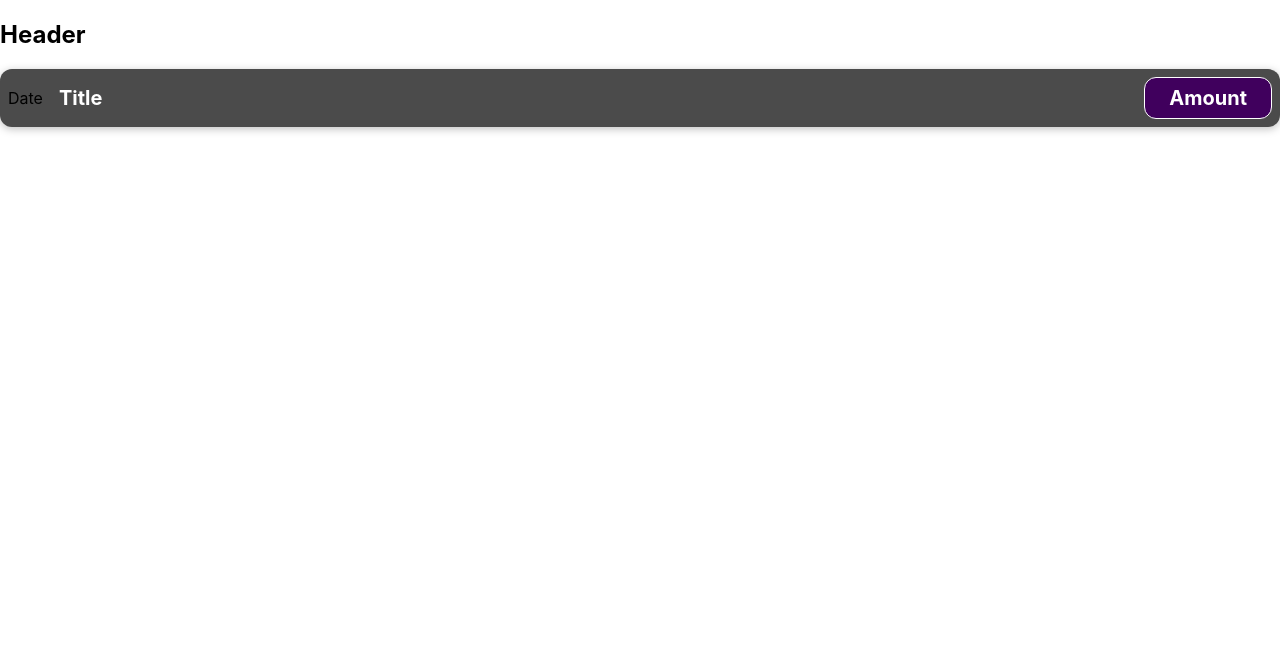
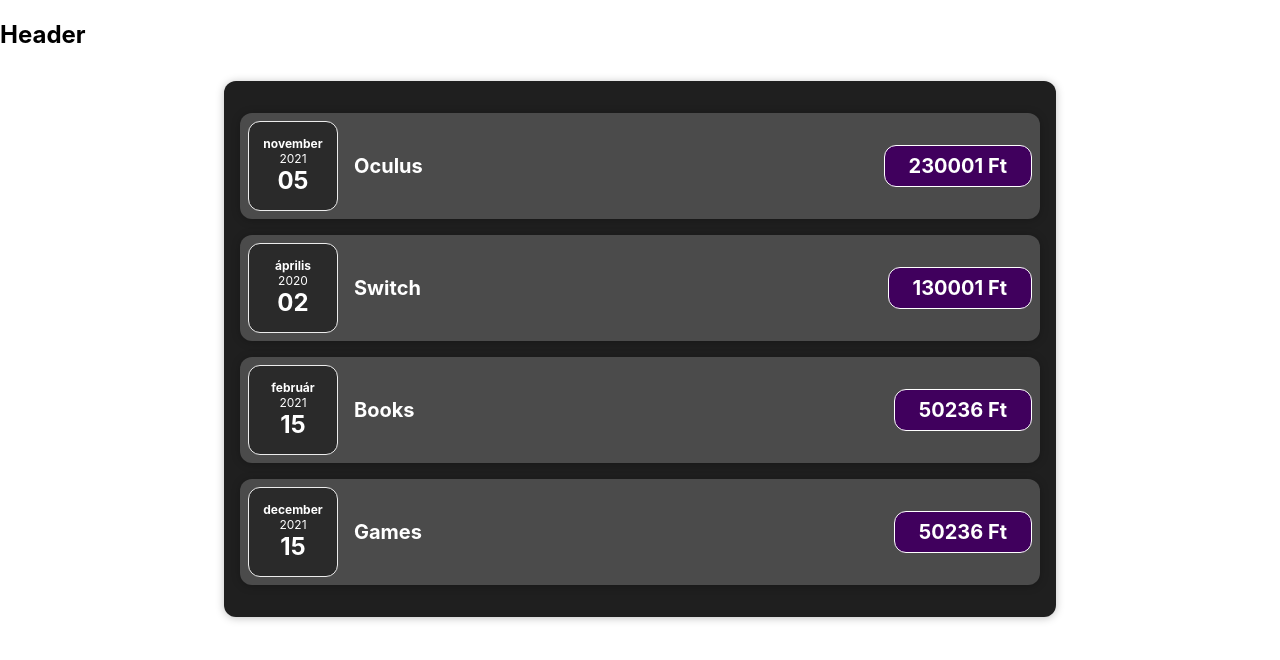
Before and after one commit to robert-weinber/expenses, a JavaScript app: page / in a window 1280 px wide. Shown: the top 660 px of the page. Built offline with nearby package versions, Linux system fonts and the light colour scheme.

Commit message:
Expense Components

```diff
--- a/src/App.js
+++ b/src/App.js
@@ -1,9 +1,17 @@
-import ExpenseItem from './components/ExpenseItem';
+import Expenses from "./components/Expenses";
 function App() {
+
+  const expense_data = [
+    { title: "Oculus", amount: 230001, date: new Date(2021, 10, 5) },
+    { title: "Switch", amount: 130001, date: new Date(2020, 3, 2) },
+    { title: "Books", amount: 50236, date: new Date(2021, 1, 15) },
+    { title: "Games", amount: 50236, date: new Date(2021, 11, 15) },
+  ];
+
   return (
     <div>
       <h2>Header</h2>
-      <ExpenseItem></ExpenseItem>
+      <Expenses items={expense_data}/>
     </div>
   );
 }
--- /dev/null
+++ b/src/components/Card.css
@@ -0,0 +1,4 @@
+.card {
+    border-radius: 12px;
+    box-shadow: 0 1px 8px rgba(0, 0, 0, 0.25);
+  }
--- /dev/null
+++ b/src/components/Card.js
@@ -0,0 +1,11 @@
+import './Card.css'
+function Card(props){
+    const classes = 'card ' + props.className
+    return (
+        <div className={classes}>
+            {props.children}
+        </div>
+        );
+}
+
+export default Card;
--- /dev/null
+++ b/src/components/ExpenseDate.css
@@ -0,0 +1,26 @@
+.expense-date {
+    display: flex;
+    flex-direction: column;
+    width: 5.5rem;
+    height: 5.5rem;
+    border: 1px solid #ececec;
+    background-color: #2a2a2a;
+    color: white;
+    border-radius: 12px;
+    align-items: center;
+    justify-content: center;
+  }
+
+  .expense-date__month {
+    font-size: 0.75rem;
+    font-weight: bold;
+  }
+
+  .expense-date__year {
+    font-size: 0.75rem;
+  }
+
+  .expense-date__day {
+    font-size: 1.5rem;
+    font-weight: bold;
+  }
--- /dev/null
+++ b/src/components/ExpenseDate.js
@@ -0,0 +1,22 @@
+
+import "./ExpenseDate.css";
+
+function ExpenseDate(props) {
+  const month = props.date.toLocaleString("hu-HU", {
+    month: "long",
+  });
+  const day = props.date.toLocaleString("en-US", {
+    day: "2-digit",
+  });
+  const year = props.date.getFullYear();
+
+  return (
+    <div className="expense-date">
+      <div className="expense-date__month">{month}</div>
+      <div className="expense-date__year">{year}</div>
+      <div className="expense-date__day">{day}</div>
+    </div>
+  );
+}
+
+export default ExpenseDate;
--- a/src/components/ExpenseItem.css
+++ b/src/components/ExpenseItem.css
@@ -2,10 +2,8 @@
     display: flex;
     justify-content: space-between;
     align-items: center;
-    box-shadow: 0 2px 8px rgba(0, 0, 0, 0.25);
     padding: 0.5rem;
     margin: 1rem 0;
-    border-radius: 12px;
     background-color: #4b4b4b;
   }
 
--- a/src/components/ExpenseItem.js
+++ b/src/components/ExpenseItem.js
@@ -1,14 +1,17 @@
-import './ExpenseItem.css';
+import ExpenseDate from "./ExpenseDate";
+import Card from "./Card";
+import "./ExpenseItem.css";
 
-function ExpenseItem() {
+function ExpenseItem(props) {
+
   return (
-    <div className="expense-item">
-      <div>Date</div>
+    <Card className="expense-item">
+      <ExpenseDate date={props.date}/>
       <div className="expense-item__description">
-        <h2>Title</h2>
-        <div className="expense-item__price">Amount</div>
+        <h2>{props.title}</h2>
+        <div className="expense-item__price">{props.amount} Ft</div>
       </div>
-    </div>
+    </Card>
   );
 }
 
--- /dev/null
+++ b/src/components/Expenses.css
@@ -0,0 +1,7 @@
+.expenses {
+    padding: 1rem;
+    background-color: rgb(31, 31, 31);
+    margin: 2rem auto;
+    width: 50rem;
+    max-width: 95%;
+  }
--- /dev/null
+++ b/src/components/Expenses.js
@@ -0,0 +1,18 @@
+import ExpenseItem from "./ExpenseItem";
+import Card from "./Card";
+import "./Expenses.css";
+
+function Expenses(props){
+
+  return (
+    <Card className="expenses">
+      <ExpenseItem title={props.items[0].title} amount={props.items[0].amount} date={props.items[0].date}/>
+      <ExpenseItem title={props.items[1].title} amount={props.items[1].amount} date={props.items[1].date}/>
+      <ExpenseItem title={props.items[2].title} amount={props.items[2].amount} date={props.items[2].date}/>
+      <ExpenseItem title={props.items[3].title} amount={props.items[3].amount} date={props.items[3].date}/>
+    </Card>
+  );
+
+}
+
+export default Expenses;
```
